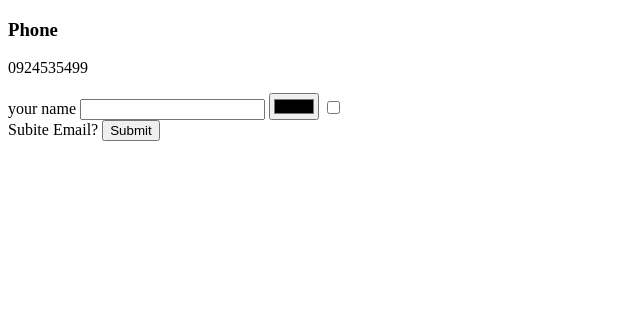
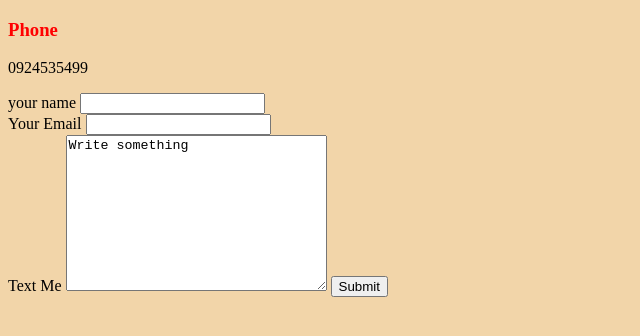
Before and after one commit to TanaSetthanarak/CVtest, a plain HTML site: page contact.html in a window 1280 px wide. Shown: the whole page, without its empty margins (0-640 px from the left). Drawn offline with Linux system fonts and the light colour scheme.

Commit message:
Add files via upload

```diff
--- /dev/null
+++ b/CSS/Styles.css
@@ -0,0 +1,15 @@
+
+  body {
+    background-color: #f2d5a9;
+  }
+
+  hr {
+    width: 20%;
+    border-style: none;
+    border-top-style: dotted;
+    border-width: 7px;
+    border-color: gray;
+  }
+  h3{
+    color: red;
+  }
--- a/contact.html
+++ b/contact.html
@@ -3,17 +3,20 @@
   <head>
     <meta charset="utf-8">
     <title>Contact</title>
+
+    <link rel="stylesheet" href="css/Styles.css">
   </head>
   <body>
     <h3>Phone</h3>
     <p>0924535499</p>
 
-    <form class="" action="index.html" method="post">
+    <form class="" action="mailto:tong2538@gmail.com" method="post" enctype="text/plain">
       <label>your name</label>
-      <input type="text" name="" value="">
-      <input type="color" name="" value="">
-      <input type="checkbox" name="" value=""><br>
-      <label>Subite Email?</label></label>
+      <input type="text" name="YourName" value=""><br>
+      <label>Your Email</label>
+      <input type="email" name="YourEmail" value=""><br>
+      <label>Text Me</label>
+      <textarea name="TextMe" rows="10" cols="30">Write something</textarea>
       <input type="submit" name="" >
     </form>
   </body>
```
Also changed, not shown: Hobbie.html (+2 -0 lines), Test.html (+1 -0 lines), index.html (+1 -0 lines).
